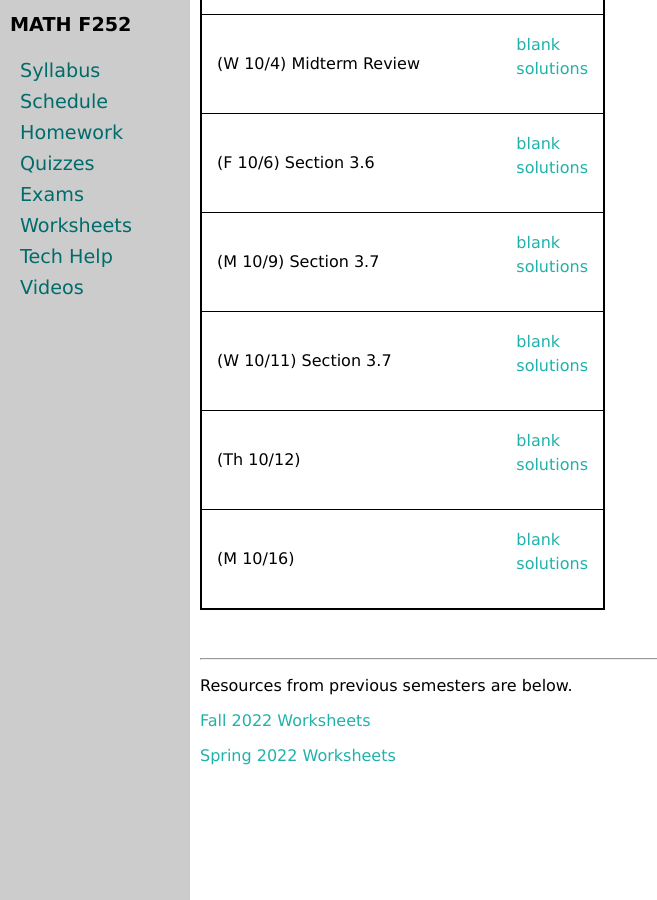
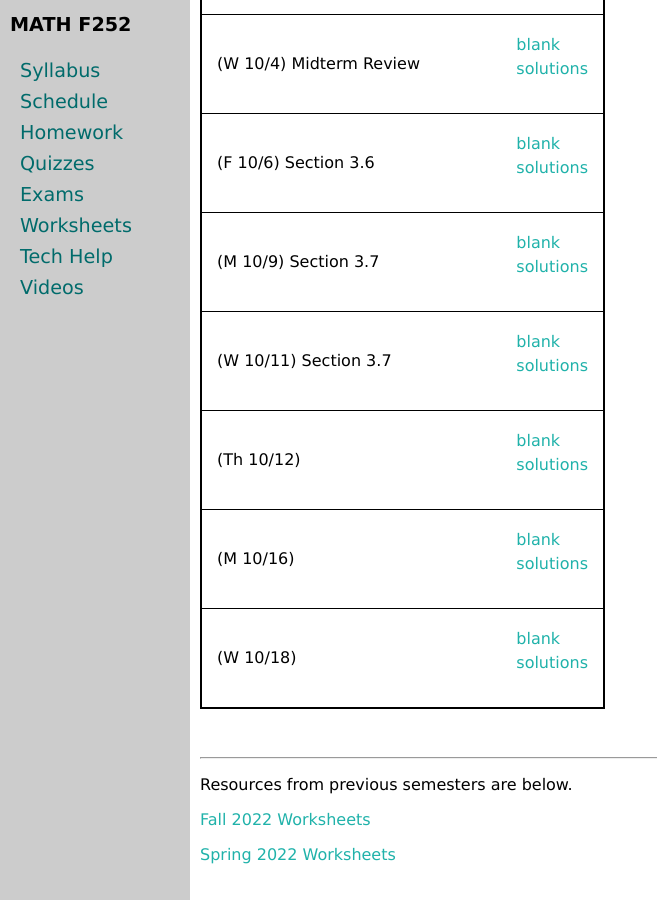
Before and after one commit to uaf-math/calc2, a Jekyll site: the page built from worksheets.md, in a window 1280 px wide and 900 px high, scrolled down 2193 px. Shown: the whole window, without its empty margins (0-657 px from the left). Built offline with Jekyll 4.4.1, drawn with Linux system fonts in a browser that asks for light colours.

Commit message:
Update worksheets.yml

```diff
--- a/_data/worksheets.yml
+++ b/_data/worksheets.yml
@@ -79,3 +79,6 @@ worksheets:
 - name: (M 10/16)
   blank: M252-5-2-a.pdf
   solutions: M252-5-2-a-s.pdf
+- name: (W 10/18)
+  blank: M252-5-2-b.pdf
+  solutions: M252-5-2-b-s.pdf
```
